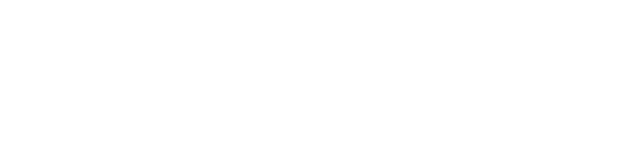
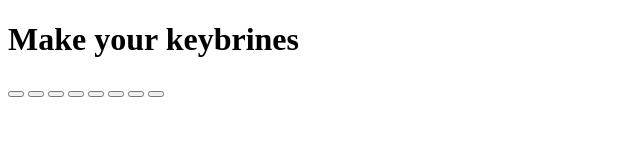
Before and after one commit to SKeana/WowTrainer, a plain HTML site: page scr/Classes/DK/Frost/forst.html in a window 1280 px wide. Shown: the whole page, without its empty margins (0-640 px from the left). Drawn offline with Linux system fonts and the light colour scheme.

Commit message:
working on dk buttons

```diff
--- a/scr/Classes/DK/Frost/forst.html
+++ b/scr/Classes/DK/Frost/forst.html
@@ -3,9 +3,17 @@
 <head>
     <meta charset="UTF-8">
     <meta name="viewport" content="width=device-width, initial-scale=1.0">
-    <title>Document</title>
+    <title>DeathKnight trainer</title>
 </head>
 <body>
-
+    <h1>Make your keybrines</h1>
+    <button></button>
+    <button></button>
+    <button></button>
+    <button></button>
+    <button></button>
+    <button></button>
+    <button></button>
+    <button></button>
 </body>
 </html>
```
Also changed, not shown: scr/images/Dk/Breath of Sindragosa.jpg (added), scr/images/Dk/Empower Rune Weapon.jpg (added), scr/images/Dk/Frostwyrm's Fury.jpg (added), scr/images/Dk/Pillar of Frost.jpg (added), scr/images/Dk/Reaper's Mark.jpg (added), scr/images/Dk/obliteration.jpg (added).
